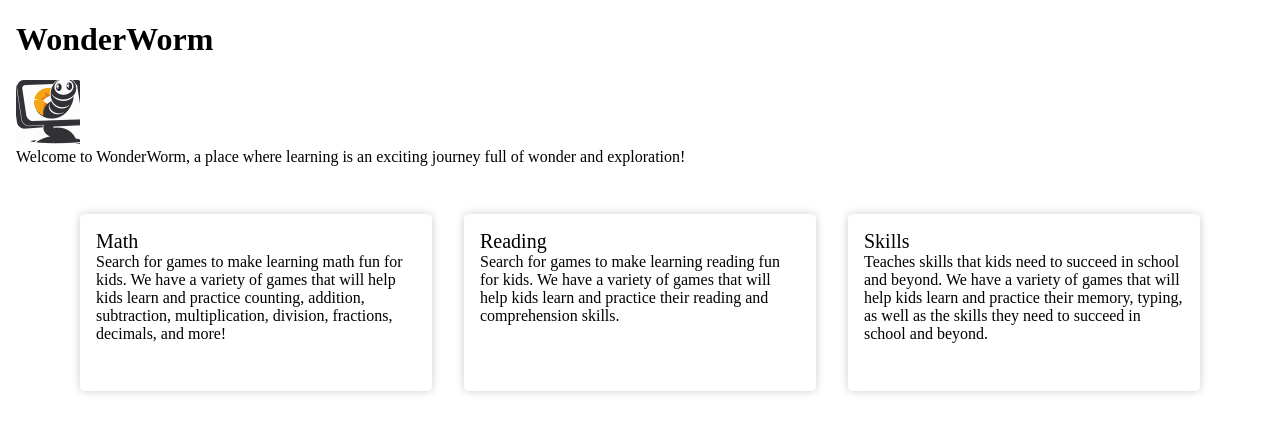
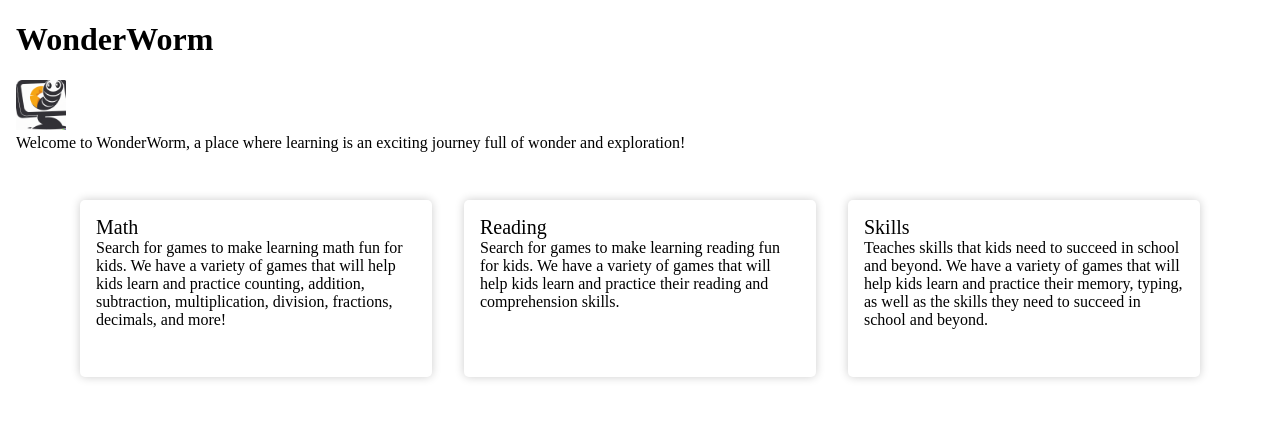
Before and after one commit to paulmojicatech/wonder-worm, an Astro site: page / in a window 1280 px wide. Built offline with nearby package versions, Linux system fonts and the light colour scheme; Astro itself is replaced by a stand-in of ours.

Commit message:
use optimized image

```diff
--- a/src/pages/index.astro
+++ b/src/pages/index.astro
@@ -1,6 +1,8 @@
 ---
 import '../styles/global.css';
 import Card from '../components/card/card.astro';
+import {Image} from 'astro:assets';
+import logo from '../../public/images/wonderworm.png';
 
 const mathCard = {
 	header: 'Math',
@@ -30,7 +32,7 @@ const cardCollection = [mathCard, readingCard, skillsCard];
 	</head>
 	<body>
 		<h1>WonderWorm</h1>
-		<img src="images/wonderworm.png" alt="WonderWorm">
+		<Image width={50} src={logo} alt="WonderWorm Logo" />
 		<article>
 			Welcome to WonderWorm, a place where learning is an exciting journey full of wonder and exploration!
 		</article>
@@ -43,9 +45,6 @@ const cardCollection = [mathCard, readingCard, skillsCard];
 		</section>
 	</body>
 	<style>
-		img {
-			width: 4rem;
-		}
 		.cards {
 			display: flex;
 			flex-wrap: wrap;
```
